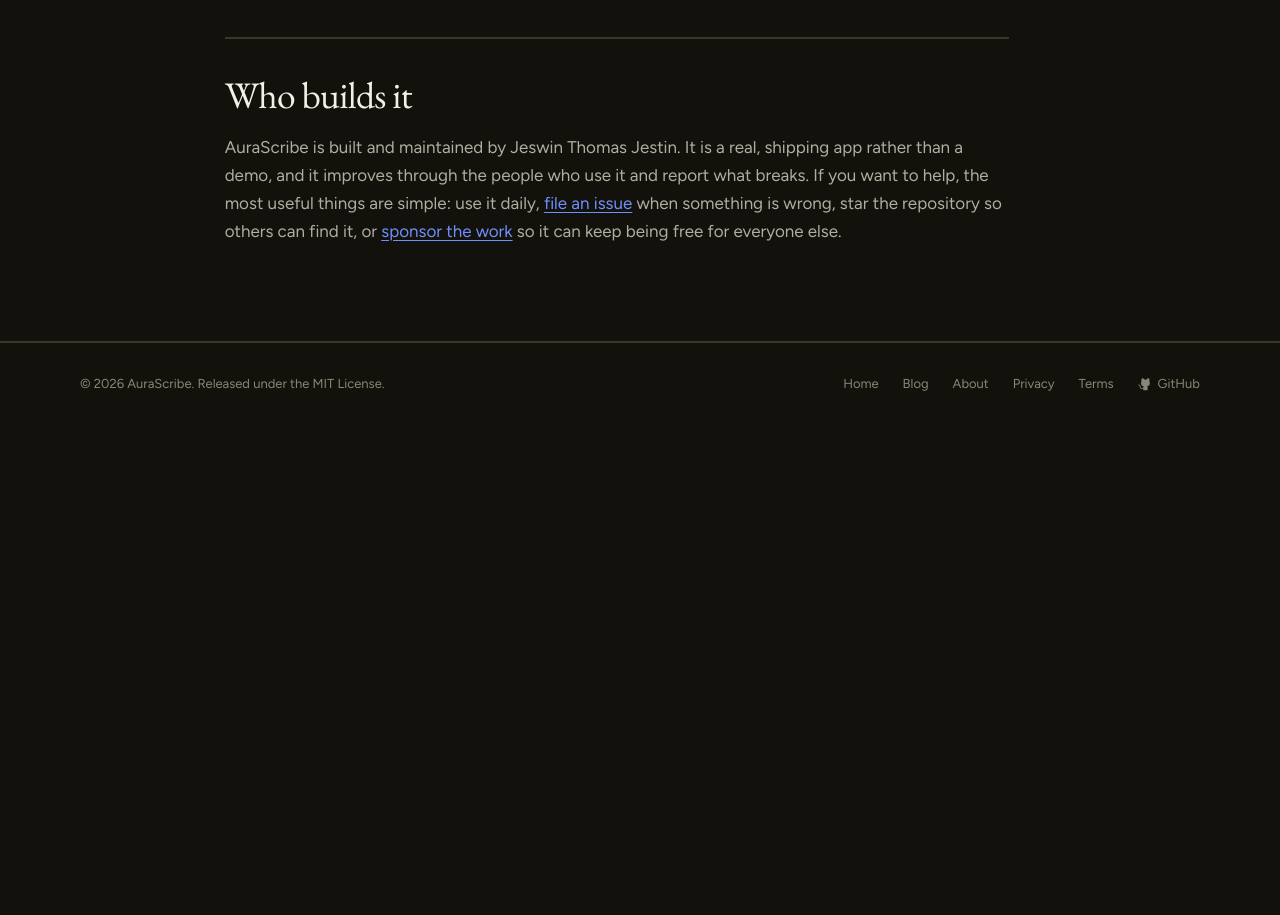
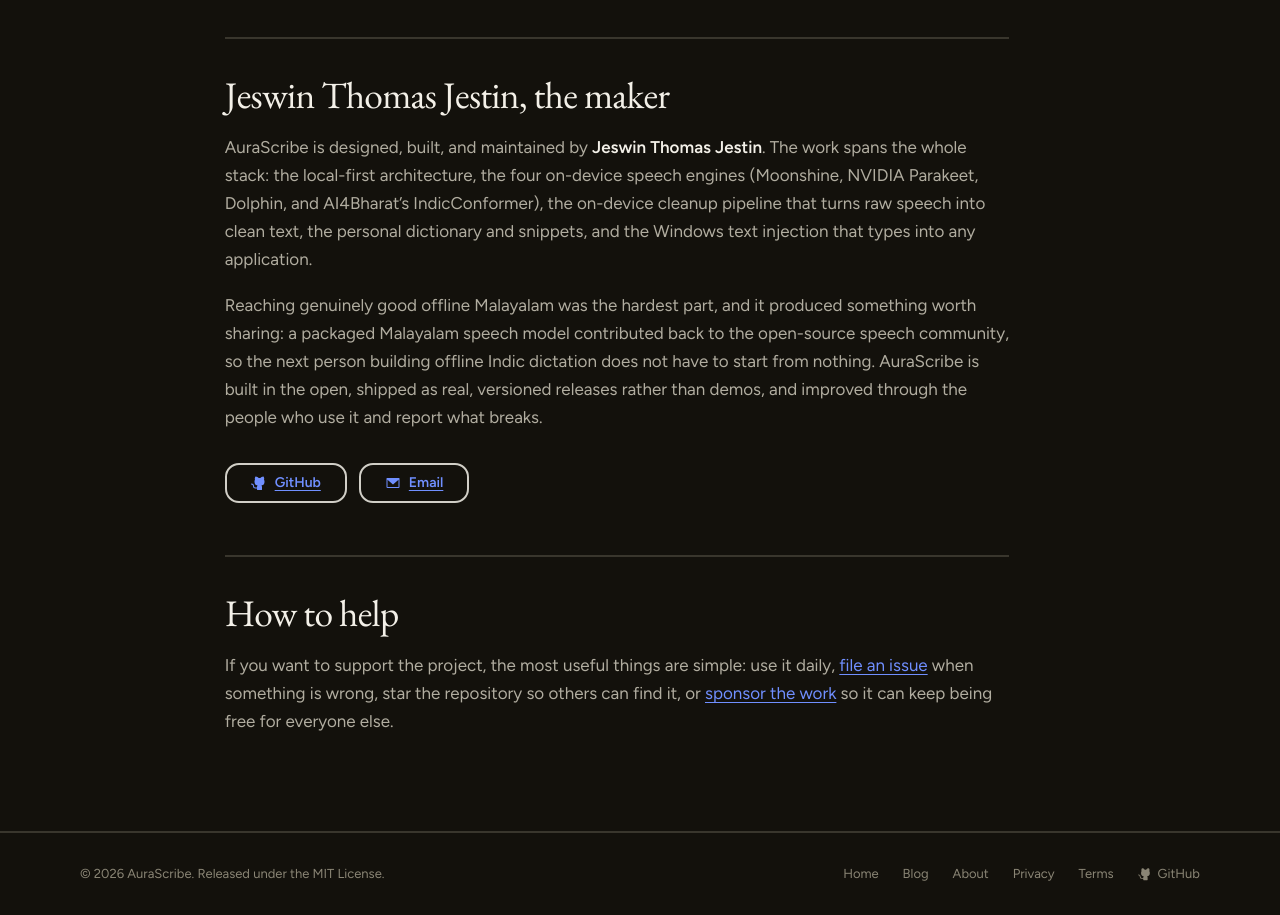
Before and after one commit to JeswinJestin/AuraScribe-Landing-Page, a Next.js app: page /about in a window 1280 px wide. Shown: the part 2520-3435 px from the top of the page. Before the commit the page ends 2945 px from the top, so only its background shows below. Built offline with nearby package versions, Linux system fonts and the light colour scheme; no server answers.

Commit message:
feat(brand): maker bio on About + author links in footer
- About: name-forward 'Jeswin Thomas Jestin, the maker' section (verifiable
  facts only) with GitHub/Email buttons; LinkedIn renders once the URL is set.
- Footer byline links to About with GitHub/LinkedIn icons.

```diff
--- a/app/about/page.tsx
+++ b/app/about/page.tsx
@@ -1,4 +1,5 @@
 import type { Metadata } from 'next'
+import { GithubLogo, LinkedinLogo, EnvelopeSimple } from '@phosphor-icons/react/dist/ssr'
 import { PageShell } from '@/components/page-shell'
 import { engines, site } from '@/lib/site'
 
@@ -113,11 +114,52 @@
         price of software that keeps your voice on your own machine, they are the right ones.
       </p>
 
-      <h2>Who builds it</h2>
+      <h2>Jeswin Thomas Jestin, the maker</h2>
       <p>
-        AuraScribe is built and maintained by Jeswin Thomas Jestin. It is a real, shipping app rather
-        than a demo, and it improves through the people who use it and report what breaks. If you
-        want to help, the most useful things are simple: use it daily,{' '}
+        AuraScribe is designed, built, and maintained by <strong>Jeswin Thomas Jestin</strong>. The
+        work spans the whole stack: the local-first architecture, the four on-device speech engines
+        (Moonshine, NVIDIA Parakeet, Dolphin, and AI4Bharat&rsquo;s IndicConformer), the on-device
+        cleanup pipeline that turns raw speech into clean text, the personal dictionary and snippets,
+        and the Windows text injection that types into any application.
+      </p>
+      <p>
+        Reaching genuinely good offline Malayalam was the hardest part, and it produced something
+        worth sharing: a packaged Malayalam speech model contributed back to the open-source speech
+        community, so the next person building offline Indic dictation does not have to start from
+        nothing. AuraScribe is built in the open, shipped as real, versioned releases rather than
+        demos, and improved through the people who use it and report what breaks.
+      </p>
+
+      <div className="not-prose mt-8 flex flex-wrap items-center gap-3">
+        <a
+          href={site.author.githubProfile}
+          target="_blank"
+          rel="noreferrer"
+          className="btn btn-ghost !py-2 !text-[14px]"
+        >
+          <GithubLogo size={16} weight="fill" />
+          GitHub
+        </a>
+        {site.author.linkedin ? (
+          <a
+            href={site.author.linkedin}
+            target="_blank"
+            rel="noreferrer"
+            className="btn btn-ghost !py-2 !text-[14px]"
+          >
+            <LinkedinLogo size={16} weight="fill" />
+            LinkedIn
+          </a>
+        ) : null}
+        <a href={`mailto:${site.contactEmail}`} className="btn btn-ghost !py-2 !text-[14px]">
+          <EnvelopeSimple size={16} weight="fill" />
+          Email
+        </a>
+      </div>
+
+      <h2>How to help</h2>
+      <p>
+        If you want to support the project, the most useful things are simple: use it daily,{' '}
         <a href={`${site.github}/issues`} target="_blank" rel="noreferrer">
           file an issue
         </a>{' '}
--- a/components/footer.tsx
+++ b/components/footer.tsx
@@ -1,4 +1,4 @@
-import { DownloadSimple, GithubLogo, Heart, Coffee } from '@phosphor-icons/react/dist/ssr'
+import { DownloadSimple, GithubLogo, Heart, Coffee, LinkedinLogo } from '@phosphor-icons/react/dist/ssr'
 import { site } from '@/lib/site'
 import { Reveal } from './primitives'
 
@@ -106,7 +106,29 @@
             <a href="/about" className="hover:text-accent">About</a>
             <a href="/privacy" className="hover:text-accent">Privacy</a>
             <a href="/terms" className="hover:text-accent">Terms</a>
-            <span className="font-mono">Built by Jeswin Thomas Jestin</span>
+            <span className="flex items-center gap-3">
+              <a href="/about" className="font-mono hover:text-accent">Built by {site.author.name}</a>
+              <a
+                href={site.author.githubProfile}
+                target="_blank"
+                rel="noreferrer"
+                aria-label={`${site.author.name} on GitHub`}
+                className="hover:text-accent"
+              >
+                <GithubLogo size={16} weight="fill" />
+              </a>
+              {site.author.linkedin ? (
+                <a
+                  href={site.author.linkedin}
+                  target="_blank"
+                  rel="noreferrer"
+                  aria-label={`${site.author.name} on LinkedIn`}
+                  className="hover:text-accent"
+                >
+                  <LinkedinLogo size={16} weight="fill" />
+                </a>
+              ) : null}
+            </span>
           </nav>
         </div>
       </div>
```
